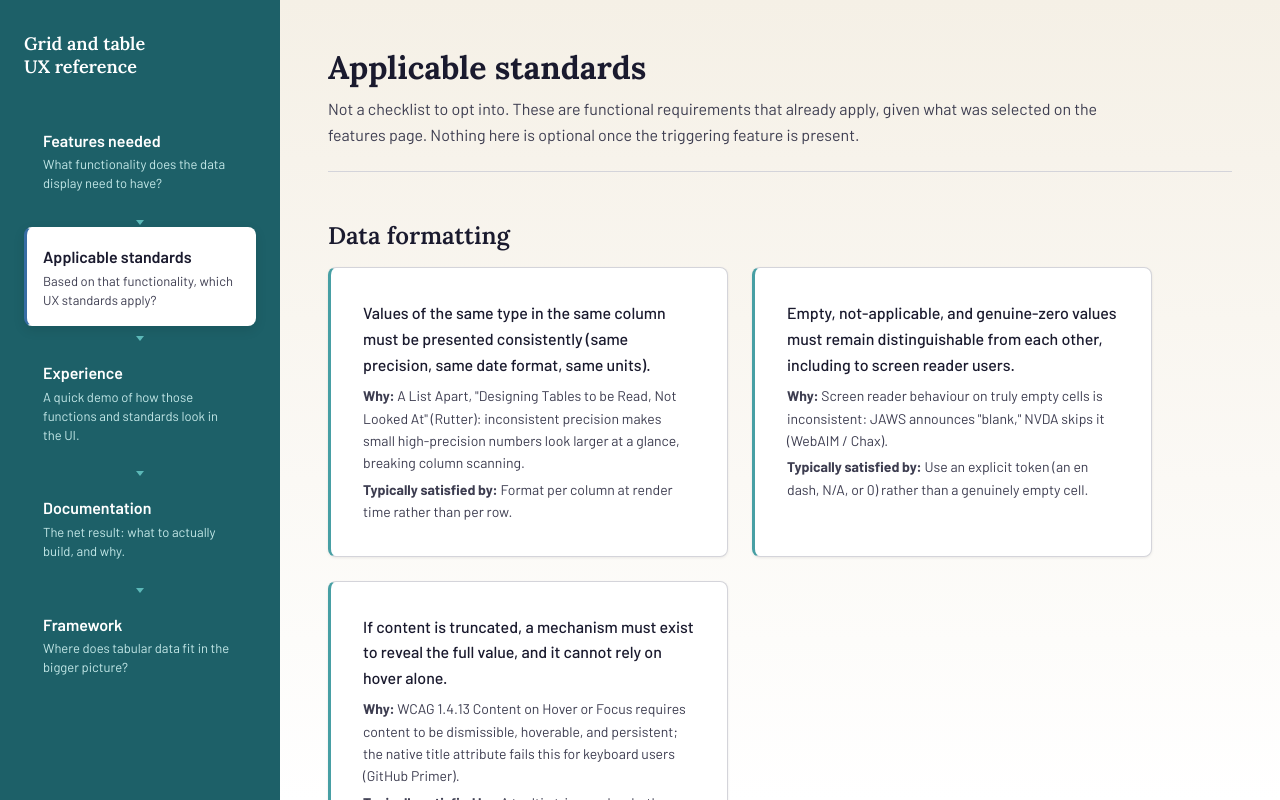
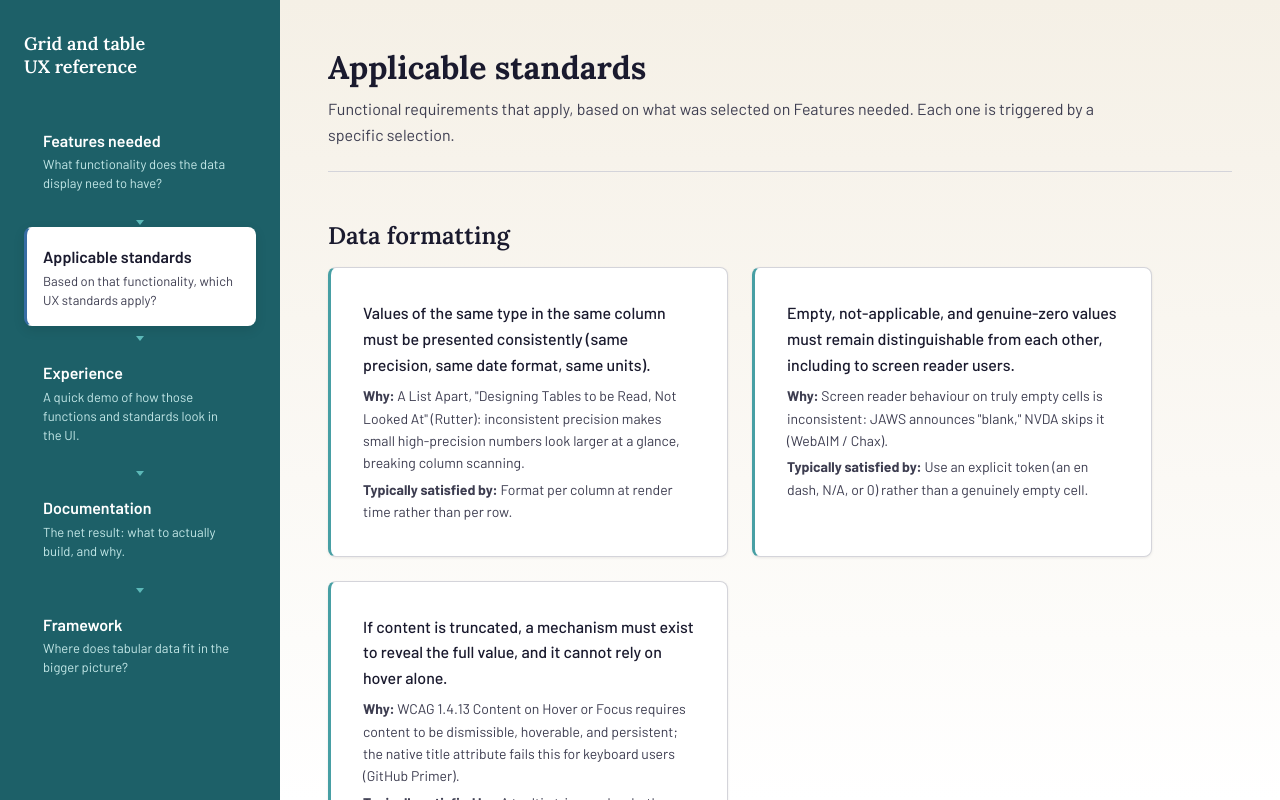
Before and after one commit to puneetsyaloutlook/grabledesigner, a React (Vite) app: page /standards in a window 1280 px wide. Shown: the top 800 px of the page. Built offline with nearby package versions, Linux system fonts and the light colour scheme.

Commit message:
Add files via upload

```diff
--- a/src/pages/Standards.jsx
+++ b/src/pages/Standards.jsx
@@ -20,9 +20,8 @@ export default function Standards() {
       <div className="content-header">
         <h1>Applicable standards</h1>
         <p className="intro-copy">
-          Not a checklist to opt into. These are functional requirements
-          that already apply, given what was selected on the features page.
-          Nothing here is optional once the triggering feature is present.
+          Functional requirements that apply, based on what was selected on
+          Features needed. Each one is triggered by a specific selection.
         </p>
       </div>
 
```
